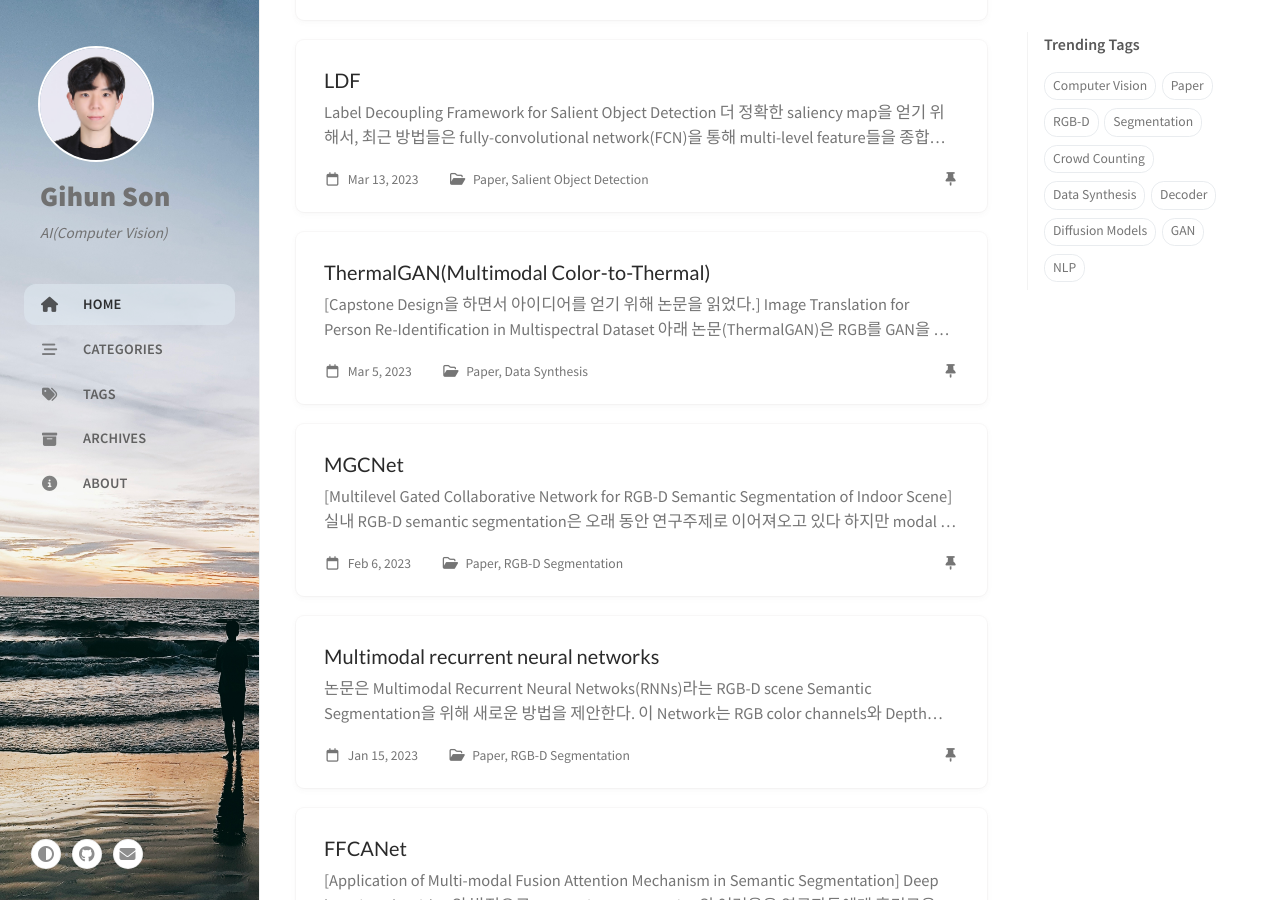
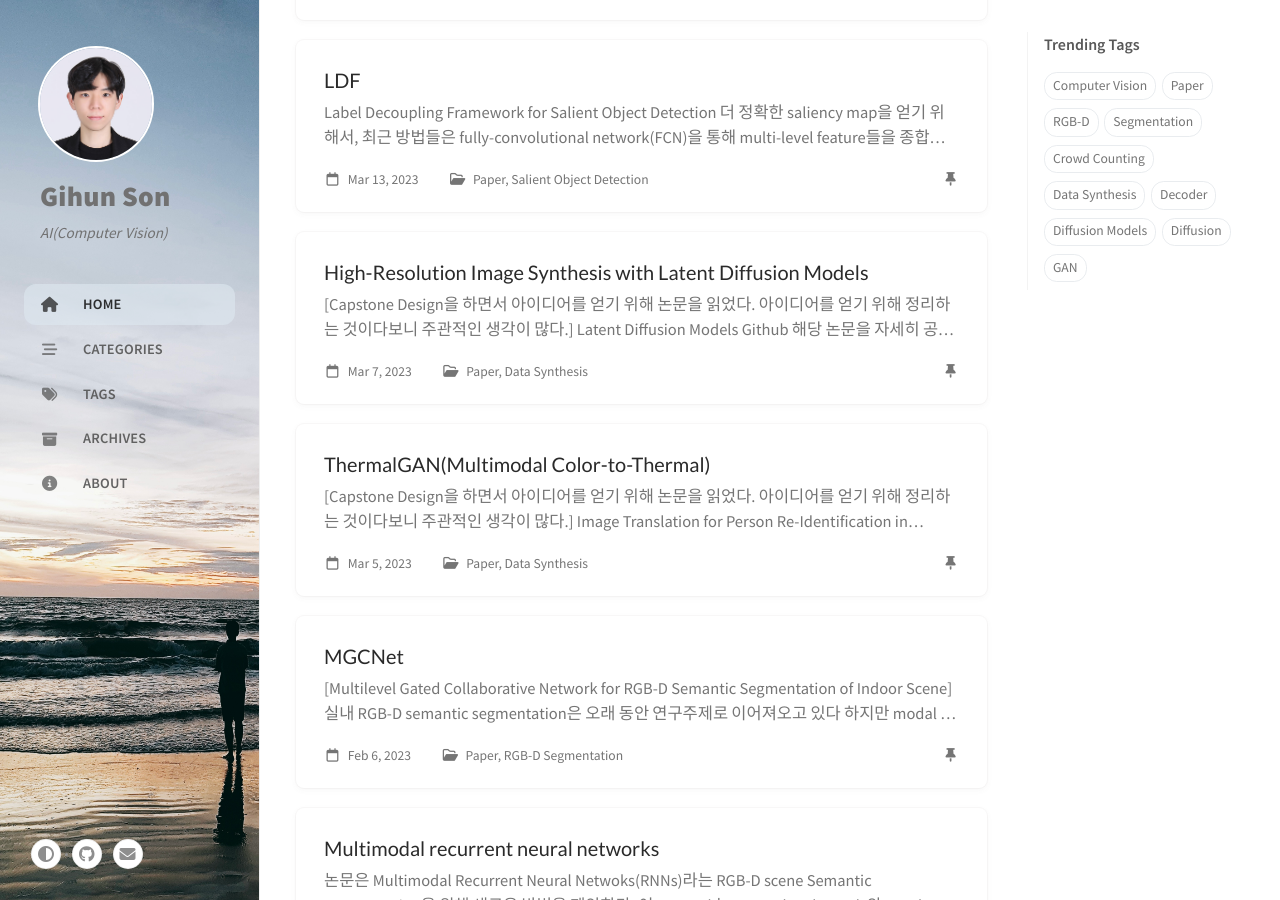
Before and after one commit to gihuni99/gihuni99.github.io, a Jekyll site: the page built from index.markdown, in a window 1280 px wide and 900 px high, scrolled down 432 px. Built offline with Jekyll 4.4.1, drawn with Linux system fonts in a browser that asks for light colours; cached includes are drawn as plain includes; comment, search, counter and statistics services are not loaded; part of the change alters nothing that is shown.

Commit message:
Latent Diffusion Models

```diff
--- a/_posts/Paper/Data_Synthesis/2023-03-05-ThermalGAN.md
+++ b/_posts/Paper/Data_Synthesis/2023-03-05-ThermalGAN.md
@@ -11,7 +11,7 @@ tags:
 pin: true
 ---
 
-[Capstone Design을 하면서 아이디어를 얻기 위해 논문을 읽었다.]
+[Capstone Design을 하면서 아이디어를 얻기 위해 논문을 읽었다. 아이디어를 얻기 위해 정리하는 것이다보니 주관적인 생각이 많다.]
 
 Image Translation for Person Re-Identification
 in Multispectral Dataset
--- /dev/null
+++ b/_posts/Paper/Diffusion/2023-03-07-Latent_Diffusion.md
@@ -0,0 +1,228 @@
+---
+title: High-Resolution Image Synthesis with Latent Diffusion Models
+date: 2023-03-07 00:00:00 +09:00
+categories: [Paper, Data Synthesis]
+tags:
+  [
+    Computer Vision,
+    Diffusion,
+  ]
+pin: true
+---
+
+[Capstone Design을 하면서 아이디어를 얻기 위해 논문을 읽었다. 아이디어를 얻기 위해 정리하는 것이다보니 주관적인 생각이 많다.]
+
+[Latent Diffusion Models Github](https://github.com/CompVis/latent-diffusion)
+
+- 해당 논문을 자세히 공부하게 된 이유(흥미로웠던 부분)
+⇒대략적으로 살펴보았을 때, RGB에서 Depth map을 추정하고, 그 추정한 Depth map과 새로운 RGB image를 input으로 받아서, Depth map에 맞는 새로운 RGB image의 data가 들어가도록 하여 새로운 image를 만들어낸다.
+- 이 것을 이용하면 우리는 real Thermal data와, 그 Thermal data와 매치(카메라의 거리나, 사람 수 등을 고려)되는 RGB image를 input으로 가져가면 RGB image에 맞는 Thermal Data를 생성할 수 있을 것 같다는 생각
+
+# Abstract
+
+![Untitled](https://github.com/gihuni99/Capstone-Design-2023-1-/assets/90080065/9788721a-026c-4749-96c0-e84e9ac3022f)
+
+- denoising autoencoders의 순차적인 적용을 통해 image formation(형성) 과정을 분해함으로써, diffusion models(DMs)은 image data 생성에서 최고의 성능을 얻을 수 있었고, 더 발전하고 있다.
+- 추가적으로 그들의(diffusion models) 방법은 retraining없이 image generation process를 조절하기 위한 guiding mechanism을 가능하게 한다.
+- 하지만, 이 model은 보통 pixel space에 직접 동작하므로, powerful DM의 최적화는 시간적 비용적으로 매우 비싸다.(순차적인 연산을 하기 때문에)
+⇒DM의 quality와 flexibility를 유지하면서, 한정된 computational resoures로 DM training을 가능하게 하기 위해서, 논문은 powerful pretrained autoencoder의 latent(잠재하는) space에 DM을 적용했다.
+- 이전의 연구와는 반대로, 앞서 말한 방법의 DM training은 complexity reduction(복잡성 축소)과 detatil preservation(세부사항 보존) 사이의 near-optimal point에 처음 도달했을 때를 고려하여, visual fidelity(시각적 정확도)를 크게 증가시킬 수 있다.
+- model architecture에 cross-attention layer를 도입
+⇒ Diffusion model을 text와 bounding box와 같은 일반적인 input을 적용할 수 있는 powerful and flexible generator로 만들었고, 높은 해상도의 synthesis(결과물, 합성물)이 convolutional 방식으로 가능해졌다.
+- 논문에서 제안하는 Latent Diffusion Models(LDM)은 image inpainting(이미지 복원)과 class-conditional(class 조건부) image synthesis(합성)에서 최고의 성능을 얻었다.
+- 또한 많은 task에서 높은 경쟁력있는 성능을 갖는다.
+⇒unconditional image generation, text-to-image synthesis, super-resolution
+(pixel-based DM에 비해 computation requirement를 상당히 줄이면서)
+[* unconditional image generation은 특정한 input없이 새로운 image를 만들어 내는 것이다.]
+
+# Introduction
+
+- Image synthesis는 최근 가장 극적으로 발전한 Computer Vision분야 중 하나이다.
+⇒하지만 가장 많은 연산량을 요구한다.(특히 high-resolution에서)
+- GAN은 multimodal modeling으로 쉽게 확장할 수 없다.(multimodal의 복잡성으로 인해)
+- 최근, denoising autoencoder의 체계로 만들어진 Diffusion model이 인상적인 결과를 보여주고 있다. ⇒ image synthesis와 그 외에 분야에서도
+
+## Democratizing High-Resolution Image Synthesis
+
+- Diffusion model은 likelihood-based model이다⇒ 연산량 많다.
+
+likelihood function(=우도 함수): 가능성을 실제 측정하여 데이터로 나타내는 것
+
+![Untitled 1](https://github.com/gihuni99/Capstone-Design-2023-1-/assets/90080065/d238208e-96c1-4647-b713-eeb7f53c0d27)
+
+- Hight-Resolution Image Synthesis를 대중화(접근하기 쉽게 만들었다)
+⇒ 매우 무거운 연산이 필요한데, 이것을 줄이기 위해 노력
+
+## Departure to Latent Space
+
+- 논문은 우선 이미 pixel space에서 train된 diffusion model을 분석하였다.
+
+![Untitled 2](https://github.com/gihuni99/Capstone-Design-2023-1-/assets/90080065/c9049d6d-2dfc-476b-ad3c-6248f4977119)
+
+- Fig2는 rate-distortion(비율-왜곡) 균형을 보여준다.
+
+[Perceptual Compression VS Semantic Compression]
+
+두 방법 모두 데이터의 크기를 줄이는 방법(기본 정보는 유지하면서 불필요한 정보 제거)
+
+하지만 데이터의 압축 방식에서 차이가 있다.
+
+- Perceptual Compression: 인간의 인지에 중요하지 않은 정보를 제거하여 데이터양 줄이다.
+ex) 이미지나 음성 압축에서 인간의 감각으로 인지하기 어려운 디테일을 줄인다.
+- Semantic Compression: 중요한 Semantic(의미적인) 정보를 캡처
+⇒데이터의 패턴과 규칙성을 식별하여 더 작은 symbol과 code로 나타낸다.
+
+### Likelihood-based model는 대략적으로 2가지 stage로 학습을 한다.
+
+- 1) high-frequency detail을 지우는 Perceptual Compression 단계
+(semantic variation은 거의 학습하지 않는다)
+- 2) 사실 상의 Generative model이 data에서 semantic and conceptual(의미의, 개념의) 요소들을 학습한다.(=Semantic Compression)
+
+### 논문에서의 Training 방법
+
+- 기존의 연구들을 따라 2가지 단계로 나눈다.
+
+1) data space와 인지적으로 같은 lower-dimensional(낮은 차원의) representational space를 제공하는 Autoencoder를 학습⇒ 더 효율적이다.
+
+* 중요한 것은, 이전의 연구들과는 반하여, 과도한 spatial compression(공간적 압축)에 의존하지 않아도 된다는 것이다.
+⇒ 논문은 Diffusion model을 학습된 latent space(잠재공간)에서 학습시키기 때문
+(공간 차원에 대하여 더 나은 scaling properties를 가능하게 한다.)
+- 줄어든 복잡성(complexity)은 하나의 network pass만으로 latent space에서 효과적으로 image generation을 가능하게 한다.
+
+### 논문은 최종적인 model을 Latent Diffusion Models(LDM)이라고 명명한다.
+
+- 이러한 방법의 새로운 장점은 일반적인 autoencoding stage를 한번만 training시키면 되고, 이를 multiple DM training이나 가능하다면 완전히 새로운 분야를 탐구하는 것에 다시 사용할 수 있다.
+⇒다양한 image-to-image, text-to-image task를 위한 diffusion model중 많은 수의 효과적인 탐구를 가능하게 한다.
+- 후자의 경우, 논문은 transformer를 DM의 UNet backbone에 연결하고, 임의 유형의 token-based conditioning mechanism을 가능하게 한다.
+
+## 논문에서의 기여
+
+- 1) 순수한 transformaer-based 방법과는 다르게, 논문의 방법은 higher-dimentional data를 더 graceful하게 scaling하고, 그를 통해
+(a) 이전 연구들보다 더 faithful and detailed(신뢰할 수 있고 자세한) reconstruction을 compression(압축) level에서 동작할 수 있다. ( Fig1 )
+
+(b) megapixel(100만 픽셀) image의 high-resolution synthesis에 효과적으로 적용할 수 있다.
+
+![Untitled 3](https://github.com/gihuni99/Capstone-Design-2023-1-/assets/90080065/88c3c10d-20ab-4a57-ac74-e69d23656ad2)
+
+- 2) computational cost를 상당히 줄이면서 다양한 task(unconditional image synthesis, inpainting, stochastic super-resolution)과 dataset에서 경쟁력있는 성능을 얻었다.
+(또한 pixel-based diffusion 방법에 비해 inference(추론) cost를 상당히 줄일 수 있었다.)
+- 3) encoder/decoder architecture와 score-based prior을 동시에 학습시켜야 하는 이전 연구들과 다르게, 논문의 방법은 reconstruction(복원)과 generative ability를 위한 delicate(섬세한) weighting이 필요하지 않다.
+⇒논문의 방법은 매우 faithful한 reconstruction을 보장하고, latent space에서 매우 적은 regularization이 필요할 뿐이다.
+- 4) 논문은 densely conditioned tasks(super-resolution, inpainting, semantic synthesis와 같은)를 위해, 논문의 model이 convolutional 방식으로 적용될 수 있고, 크게 만들 수 있다(~1024x1024 pixel의 image까지)
+- 5) cross-attention 기반의 general-purpose(일반적으로 적용가능한) conditioning mechanism을 만들었다. ⇒multi-modal training이 가능하다.
+(class-conditional, text-to-image, layout-to-image model을 학습시키는 것에 사용하였다.)
+- 6) pretrained된 latent diffusion과 autoencoding model이 제공된다(github)
+⇒논문은 Diffusion model training외의 다양한 task에 재사용할 수 있을 것이라고 예상한다.
+
+# Method
+
+![Untitled 4](https://github.com/gihuni99/Capstone-Design-2023-1-/assets/90080065/d2cff629-5308-48b5-ba9c-de3b00bff369)
+
+- decoder 파트에 cross-modal counting model, 왜 thermal인가
+- High-resolution image synthesis를 향한 diffusion models training에 필요한 computation을 낮추기 위해서, diffusion model이 perceptually(지각적으로) 연관성이 없는 detail들을 corresponding loss terms를 updersampling하여 무시하기는 하지만, DM은 여전히 pixel space에서 비용이 큰 function evaluation을 필요로 한다. (연산량이 매우 크고, 비용이 많이 든다)
+- 논문은 이러한 문제를 피하기 위해 일반적인 learning phase(학습 단계)에서의 compressive과정을 명확하게 분리하는 방법을 제안한다.(Fig2)
+- 이를 위해, 논문은 image space와 perceptually(지각적으로) 같은 space를 학습한 autoencoding model을 활용한다.
+⇒하지만, computational complexity는 상당히 줄었다.
+- 위의 방식들은 몇가지의 이점을 제공한다.
+
+1) high-dimensional imaage space를 남김으로써, 계산적으로(computationally) 훨씬 효과적인 Diffusion Model을 얻었다
+⇒ sampling이 low-dimensional space에서 수행되기 때문에
+
+2) 논문은 UNet architecture에 상속된 Diffusion model의 inductive(귀납적인) bias를 이용한다.
+⇒ spatial sturcture(공간적 구조, ex 1024x1024 image)와 같은 data에 대해 DM을 특히 효과적으로 만들 수 있다. 이를 통해 이전 연구의 방식에서 요구되었던 aggressive(공격적인), quality-reducing(질을 떨어뜨리는) compression level의 필요성을 줄일 수 있다.
+
+3)마지막으로, general-purpose compression models을 얻을 수 있었다.
+⇒ latent space가 다양한 generative model을 학습시키는 것에 사용될 수 있다.
+⇒ 다른 Downstream application에 활용될 수 있다. ex) single-image CLIP-guided synthesis[25]
+
+[예시 Paper "CLIPDraw: Exploring Text-to-Drawing Synthesis
+through Language-Image Encoders
+"](https://arxiv.org/pdf/2106.14843.pdf)
+
+## 3.1. Perceptual Image Compression
+
+- Perceptual Compression: 인간의 인지에 중요하지 않은 정보를 제거하여 데이터양 줄이다.
+ex) 이미지나 음성 압축에서 인간의 감각으로 인지하기 어려운 디테일을 줄인다.
+- perceptual loss와 patch-based adversarial objective의 결합에 의해 training된 autoencoder로 이루어져 있다.
+⇒ local realism(지역적 사실성)을 강제함으로써 Reconstruction이 image manifold(이미지 다양체, image에 한에서만 다양하게 변화할 수 있다는 뜻으로 해석함)에 국한되도록 하고, 오로지 pixel-space loss(L2 또는 L1 objective)에만 의존하여 발생되는 bluriness를 피할 수 있다.
+
+![Untitled 5](https://github.com/gihuni99/Capstone-Design-2023-1-/assets/90080065/5808b1b7-3401-468e-be7d-18e4bae56163)
+
+![Untitled 6](https://github.com/gihuni99/Capstone-Design-2023-1-/assets/90080065/4ff00491-1a19-4608-9fcd-e8ddd77386a3)
+
+![Untitled 7](https://github.com/gihuni99/Capstone-Design-2023-1-/assets/90080065/e20c8dc1-4148-4ffc-b178-f8a7410f5275)
+
+- 더 자세하게 말하자면, HxWx3의 RGB space를 갖는 image ‘x’가 주어졌을 때, encoder ‘E’는 x를 latent representaion(잠재적 표현)인 ‘z=E(x)’로 encoding한다.
+⇒ 즉 input값을 z=E(x)로 encoding하여 latent representation으로 바꾼다.
+- 그 후 decoder ‘D’는 latent representation으로부터 다시 image로 reconstructs한다.
+⇒즉 latent z=E(x)값을 다시 D(z)=D(E(x))로 decoding하여 원래의 input x로 바꾼다.
+(이 때 z=E(x)는 h x w x c의 크기)
+- 중요한 것은 encoder가 factor f(f=H/h=W/w, 여기서 H,W는 input image의 spatial값이고, h, w는 output image의 spatial값이다.)를 통해 image를 downsampling하는 것이다.
+(논문은 다른 downsampling factor로 f=2^m(m은 정수)을 연구하였다.)
+
+![Untitled 8](https://github.com/gihuni99/Capstone-Design-2023-1-/assets/90080065/8bd1186c-4528-45ef-9320-a2ba933802ff)
+
+- 논문은 이 과정 이후의 Diffusion model이 learned latent space(학습을 통해 잠재력있는 정보만을 모아놓은 space, 즉 compression된 것이다) z=E(x)에 대한 two-dimensional(2가지 갈래를 의미하는 것 같다) structure에 동작할 수 있도록 하였다.
+⇒ input x가 아닌 latent space(압축된 정보)를 Diffusion model에 적용하여 연산량이 줄었다.
+
+## 3.2. Latent Diffusion Models
+
+![Untitled 9](https://github.com/gihuni99/Capstone-Design-2023-1-/assets/90080065/2ea94c3e-487f-445a-8835-570d20be5470)
+
+![Untitled 10](https://github.com/gihuni99/Capstone-Design-2023-1-/assets/90080065/cc1c164e-2f08-4a85-b4ca-632db2ac3686)
+
+- Diffusion model은 probabilistic(개연론에 의거한) model이다.
+⇒normally distrubuted variable을 점진적으로 denoising함으로써 data distribution ‘p(x)’를 학습하는 방식이다. (각 event의 확률이 이전 event에서 얻은 확률에 의존: Markov Chain)
+- 논문에서 소개하는 model은 동일한 weighted sequence(순차)의 denoising autoencoder를 소개한다.
+⇒Denoising Autoencoder $Eθ(xt, t); t = 1 . . . T$ (T는 sequence의 길이) (xt는 input x에 noise가 섞인 것)
+→ denoising autoencoder Eθ는 xt에서 denoising된 것을 예측한다.
+
+![Untitled 11](https://github.com/gihuni99/Capstone-Design-2023-1-/assets/90080065/65753981-c5e0-40bb-90b8-5a1f8897a608)
+
+위 공식은 Denoising Autoencoder의 결과와 Groundtruth사이의 Loss를 의미한다.
+
+## 3.3. Conditioning Mechanisms
+
+(가장 주요하게 생각했던 Point⇒ Depth-guided method에서 어떻게 적용되었는지 생각해보아야 한다.)
+
+![Untitled 12](https://github.com/gihuni99/Capstone-Design-2023-1-/assets/90080065/8d6a0f8b-b114-491a-9185-060e02f4ad5a)
+
+- 다른 Generative model과 비슷하게, Diffusion model은 p(z|y)의 형태의 conditional distribution modeling을 하는 것에 원칙이 있다.
+
+![Untitled 13](https://github.com/gihuni99/Capstone-Design-2023-1-/assets/90080065/16da87b2-8f56-41fa-8772-ac8c24f8ce07)
+
+- 위 식은 conditional denoising autoencoder를 나타낸 것 (Diffusion에서는 위 방식으로 conditional modeling을 가능하게 한다)
+⇒ input ‘y’를 통해서 synthesis process를 통제한다.
+(여기서 input y는 text, semantic map, 또는 image-to-image translation task 등을 의미)
+**⇒ 우리는 input y를 thermal data로 넣는 방법에 대해 생각해보아야 한다.**
+
+![Untitled 14](https://github.com/gihuni99/Capstone-Design-2023-1-/assets/90080065/7198c9f9-c0c4-4457-b0fb-eb3d2e2b19db)
+
+- 하지만, image synthesis의 context(맥락)에서, 다른 유형의 conditiong을 갖는 Diffusion model의 generative power를 합치는 것은 아직 탐구되지 않는 부분이 많다.
+
+![Untitled 15](https://github.com/gihuni99/Capstone-Design-2023-1-/assets/90080065/3bc87ca4-273a-4ff5-98ca-4f35171d7b05)
+
+![Untitled 16](https://github.com/gihuni99/Capstone-Design-2023-1-/assets/90080065/03fa78df-bd38-483a-9d98-a0b2e28d35ce)
+
+- 논문은 Diffusion model을 더 flexible(유연한) conditional image generator로 만들었다.
+⇒Cross-attention mechanism으로 근본적이 UNet backbone을 증대시킴으로써
+- 논문은 다양한 modality로부터온 input ‘y’를 (y자체가 다양한 modality가 될 수 있다) pre-process하기 위해서, domain specific(분야에 특정적인) encoder ‘τθ’를 도입했다.
+(domain specific encoder ‘τθ’는 modality input인 y를 중간 단계의 representation인 τθ(y)로 project한다.)
+- τθ(y)는 cross-attention layer를 통해 UNet의 중간 layer에 mapping된다.
+(attention 연산은 위에 공식으로 나와있다.)
+
+![Untitled 17](https://github.com/gihuni99/Capstone-Design-2023-1-/assets/90080065/38f954ce-bdc2-425c-aa26-f4e64b6404a7)
+
+![Untitled 18](https://github.com/gihuni99/Capstone-Design-2023-1-/assets/90080065/d4550058-1557-45e6-be4b-35ed3dd818b6)
+
+- $ϕi(zt)$는 Eθ(denoising autoencoder)를 위한 UNet의 (flattened, 편평해진) 중간 representation을 의미한다.
+- W는 각각 Q, K, V의 학습 가능한 projection matrices(UNet에 적용하기 위한 Projection)
+
+![Untitled 19](https://github.com/gihuni99/Capstone-Design-2023-1-/assets/90080065/da3becc8-d071-4266-ba0a-8b8a4b3508ac)
+
+- image-conditioning pair(image와 condition data)을 베이스로, conditional LDM(Latent Diffusion Model)을 학습시킨다.
+
+![Untitled 20](https://github.com/gihuni99/Capstone-Design-2023-1-/assets/90080065/9a999c9b-600b-4abe-aa27-d28d9b213c58)
+
+- 위 식을 통해, τθ와 Eθ 모두 최적화(optimize)된다.
+- 위 conditioning mechanism은 flexible하다. (τθ가 domain-specific 전문 시스템을 통해 parameter화될 수 있는 것처럼)
```
